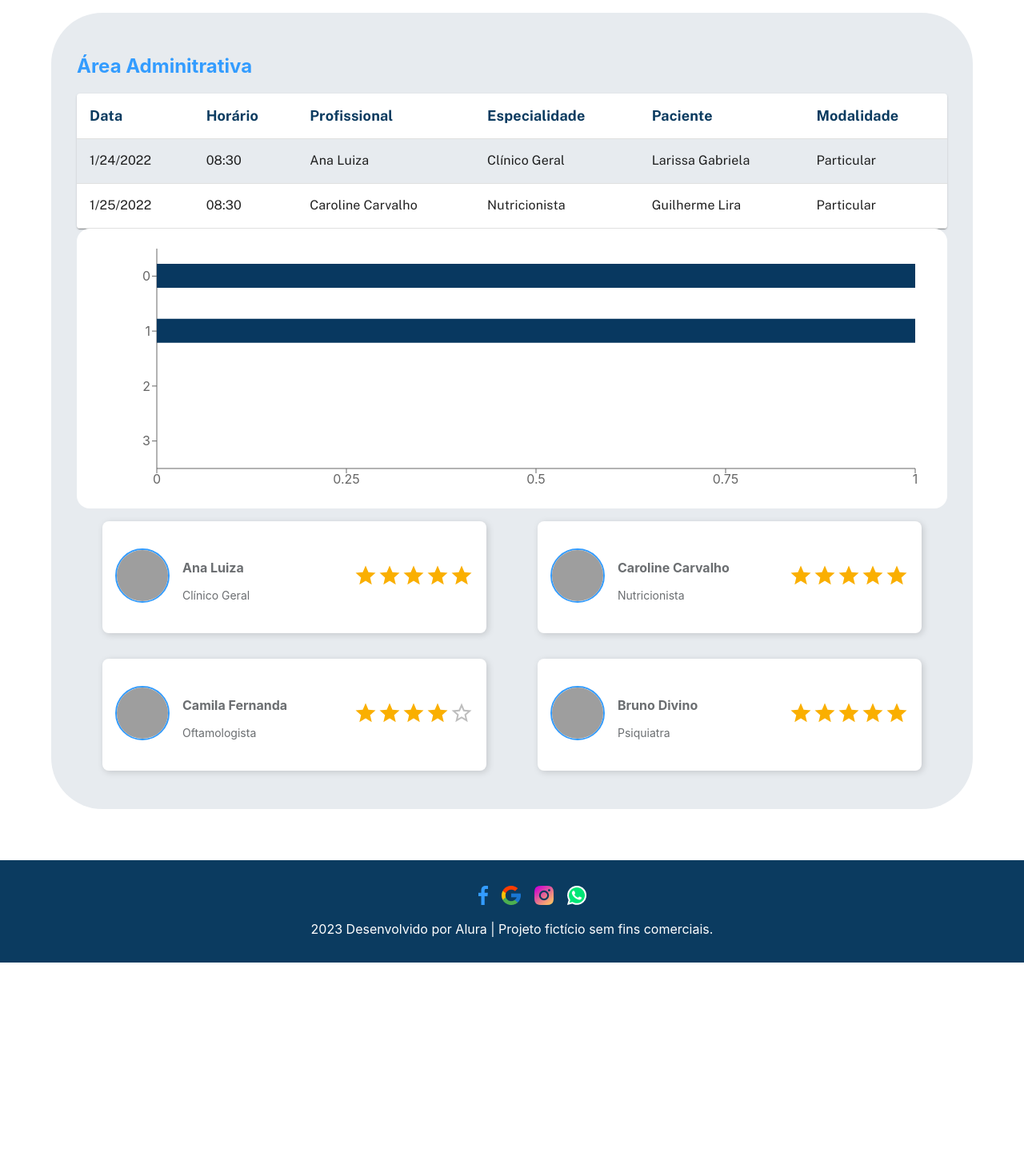
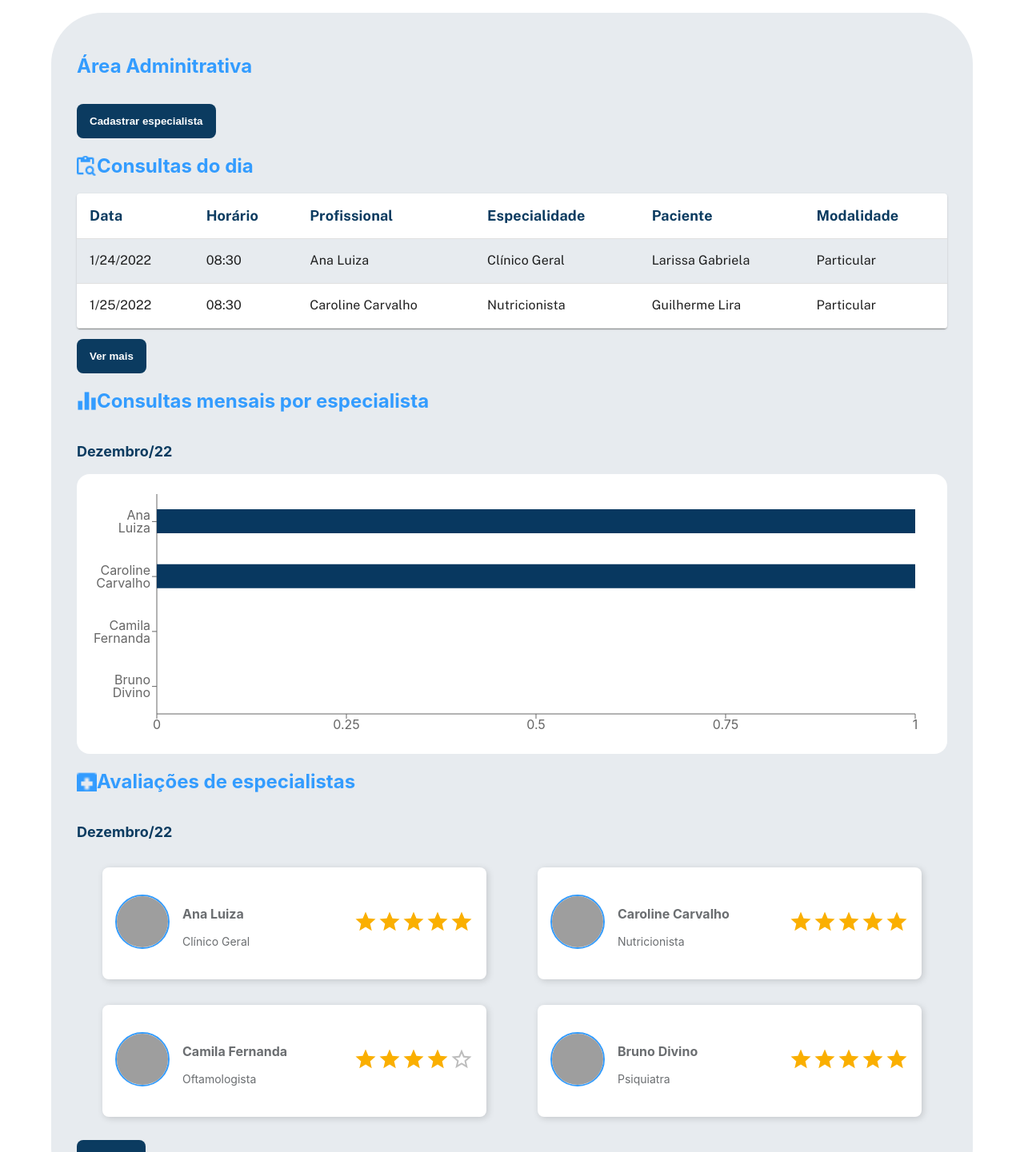
Before and after one commit to felipemarinhodev/react-typescript-area-administrativa, a React (Create React App) app: page / in a window 1280 px wide. Shown: the part 160-1601 px from the top of the page at 80% size. Before the commit the page ends 1364 px from the top, so only its background shows below. Built offline with nearby package versions, Linux system fonts and the light colour scheme; data requests are answered from the project's data file; grey boxes are pictures that could not be loaded; the HTML template or start-up script is replaced by a standard one.

Commit message:
a5.6 - finalize project

```diff
--- a/src/App.tsx
+++ b/src/App.tsx
@@ -1,9 +1,11 @@
 import './App.css';
 import { Avaliacao } from './components/Avaliacao';
+import { Botao } from './components/Botao';
 import { Cabecalho } from './components/Cabecalho';
 import { Container } from './components/Container';
 import { Grafico } from './components/Grafico';
 import { Rodape } from './components/Rodape';
+import { Subtitulo } from './components/Subtitulo';
 import { Tabela } from './components/Tabela';
 import { Titulo } from './components/Titulo';
 import { useDadosConsulta, useDadosProfissional } from './hooks';
@@ -22,9 +24,15 @@ function App() {
       <Cabecalho />
       <Container>
         <Titulo>Área Adminitrativa</Titulo>
+        <Botao>Cadastrar especialista</Botao>
         <Tabela consultas={consultas} />
+
+        <Titulo image='grafico'>Consultas mensais por especialista</Titulo>
+        <Subtitulo>Dezembro/22</Subtitulo>
         <Grafico consultas={consultas} profissionais={profissionais} />
 
+        <Titulo image='avaliacao'>Avaliações de especialistas</Titulo>
+        <Subtitulo>Dezembro/22</Subtitulo>
         <Avaliacao profissionais={profissionais} />
       </Container>
       <Rodape />
--- a/src/components/Avaliacao/index.tsx
+++ b/src/components/Avaliacao/index.tsx
@@ -1,5 +1,6 @@
 import styled from "styled-components";
 import { IProfissional } from "../../types/IProfissional";
+import { Botao } from "../Botao";
 import { Card } from "./Card";
 
 interface AvaliacaoProps {
@@ -15,10 +16,13 @@ const SecaoCardEstilizado = styled.section`
 
 export function Avaliacao({ profissionais }: AvaliacaoProps) {
   return (
-    <SecaoCardEstilizado>
-      {profissionais?.map(profissional => (
-        <Card profissional={profissional} />
-      ))}
-    </SecaoCardEstilizado>
+    <>
+      <SecaoCardEstilizado>
+        {profissionais?.map(profissional => (
+          <Card profissional={profissional} key={profissional.id} />
+        ))}
+      </SecaoCardEstilizado>
+      <Botao>Ver Mais</Botao>
+    </>
   );
 }
--- /dev/null
+++ b/src/components/Botao/index.tsx
@@ -0,0 +1,12 @@
+import styled from "styled-components";
+
+export const Botao = styled.button`
+  background-color: var(--azul-escuro);
+  border-radius: 8px;
+  padding: 12px 16px;
+  color: var(--branco);
+  border: none;
+  margin-top: 1em;
+  font-weight: 700;
+  line-height: 19px;
+`
--- a/src/components/Grafico/index.tsx
+++ b/src/components/Grafico/index.tsx
@@ -33,7 +33,7 @@ export function Grafico({ consultas, profissionais }: GraficoProps) {
           margin={{ top: 25, right: 40, left: 40, bottom: 20 }}
         >
           <XAxis type="number"></XAxis>
-          <YAxis type="category"></YAxis>
+          <YAxis type="category" dataKey="nome"></YAxis>
           <Bar dataKey="consultas" fill="#083860" barSize={30}></Bar>
         </BarChart>
       </ResponsiveContainer>
--- a/src/components/Grafico/useDadosGrafico.ts
+++ b/src/components/Grafico/useDadosGrafico.ts
@@ -23,7 +23,5 @@ export const useDadosGrafico = ({profissionais , consultas }: Props) => {
           .length
     }))
   }
-console.log('DADOS', dados);
-
   return dados
 }
--- a/src/components/Tabela/index.tsx
+++ b/src/components/Tabela/index.tsx
@@ -1,6 +1,8 @@
 import { Paper, Table, TableBody, TableCell, tableCellClasses, TableContainer, TableHead, TableRow } from "@mui/material";
 import styled from "styled-components";
 import { IConsulta } from "../../types/IConsulta";
+import { Botao } from "../Botao";
+import { Titulo } from "../Titulo";
 
 const CelulaEstilizada = styled(TableCell)(() => ({
   [`&.${tableCellClasses.head}`]: {
@@ -25,6 +27,7 @@ const LinhaEstilizada = styled(TableRow)(() => ({
 export function Tabela({ consultas }: { consultas: IConsulta[] | null }) {
   return (
     <>
+      <Titulo image='consulta'>Consultas do dia</Titulo>
       <TableContainer component={Paper}>
         <Table sx={{ minWidth: 700 }} aria-label="tabela-customizada">
           <TableHead>
@@ -52,6 +55,7 @@ export function Tabela({ consultas }: { consultas: IConsulta[] | null }) {
           </TableBody>
         </Table>
       </TableContainer>
+      <Botao>Ver mais</Botao>
     </>
   );
 }
```
